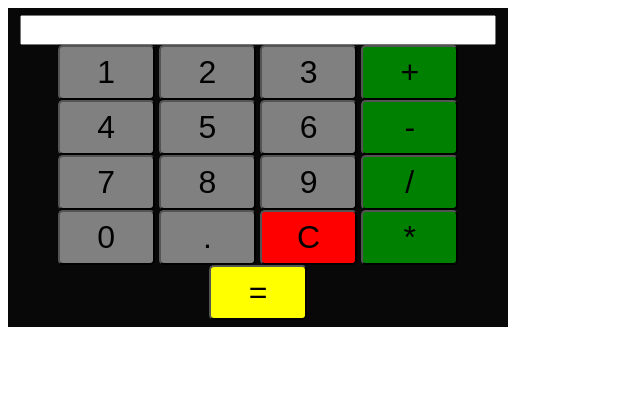
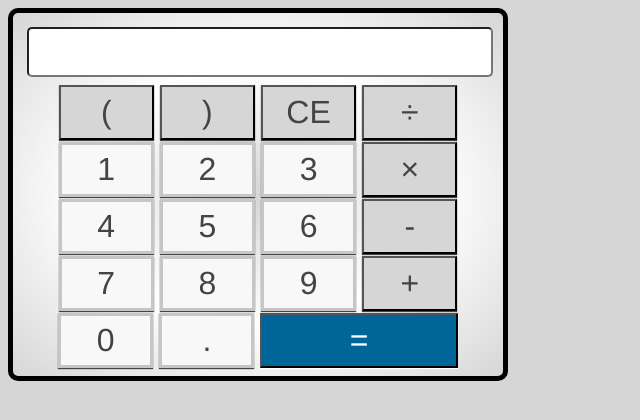
Before and after one commit to KovacevicAleksa/Calculator, a plain HTML site: page Calculator/index.html in a window 1280 px wide. Shown: the whole page, without its empty margins (0-640 px from the left). Drawn offline with Linux system fonts and the light colour scheme.

Commit message:
Add files via upload
v1.0

```diff
--- a/Calculator/index.html
+++ b/Calculator/index.html
@@ -2,6 +2,7 @@
 <html>
 <head>
     <title>Calculator Project</title>
+    <link rel="stylesheet" href="https://cdnjs.cloudflare.com/ajax/libs/font-awesome/4.7.0/css/font-awesome.min.css">
      <link rel="stylesheet" href="main.css" type="text/css">
         <script src="main.js" type="text/javascript"></script>
 </head>
@@ -11,28 +12,44 @@
 
 <form name="case">
   <input name="display" id="display" value="">
+    <input type="button" class="oper" value="(" onclick="runLB()">
+    <input type="button" class="oper" value=")" onclick="runRB()">
+    <input type="button" id="back" 	class="oper" 	value="CE" onclick="runBack()">
+   <input type="button" id="divide" 	class="oper" 	value="÷" onclick="runDivide()" >
+
+
 
     <input type="button" class="digit" value="1" onclick="run1()">
     <input type="button" class="digit" value="2" onclick="run2()">
     <input type="button" class="digit" value="3" onclick="run3()">
-    <input type="button" id="plus" 	class="oper" 	value="+"  onclick="runPlus()">
+    <input type="button" id="multiply" 	class="oper" 	value="×" onclick="runMultiply()">
+
+
 
     <input type="button" class="digit" value="4" onclick="run4()">
     <input type="button" class="digit" value="5" onclick="run5()">
     <input type="button" class="digit" value="6" onclick="run6()">
     <input type="button" id="minus" 	class="oper" 	value="-" onclick="runMinus()" >
 
+
+
+
     <input type="button" class="digit" value="7" onclick="run7()">
     <input type="button" class="digit" value="8" onclick="run8()">
     <input type="button" class="digit" value="9" onclick="run9()">
-    <input type="button" id="divide" 	class="oper" 	value="/" onclick="runDivide()" >
+    <input type="button" id="plus" 	class="oper" 	value="+"  onclick="runPlus()">
+
+
+
 
     <input type="button" class="digit" value="0" onclick="run0()">
     <input type="button" id="comma" class="digit" value="." onclick="runComma()">
-    <input type="button" id="clearMem" class="oper" value="C" onclick="runC()">
+    <input type="button" id="equal" 	class="oper"	value="=" onclick="runEquals()">
 
-    <input type="button" id="multiply" 	class="oper" 	value="*" onclick="runMultiply()">
-	<input type="button" id="equal" 	class="oper"	value="=" onclick="runEquals()">
+
+
+
+
 
 
 
--- a/Calculator/main.css
+++ b/Calculator/main.css
@@ -1,3 +1,4 @@
+
 
 not (display) {
 	margin: 0;
@@ -9,7 +10,7 @@ not (display) {
 	background: transparent;
 }
 body {
-	line-height: 1;
+
 }
 ul {
 	list-style: none;
@@ -17,41 +18,61 @@ ul {
 
 body {
 	width: 500px;
+	background-color: #d6d6d6;
+
+
 }
 form {
-	background-color: 080808;
+    background-image: radial-gradient(#d6d6d6,white, #d6d6d6);
 	text-align: center;
 	padding: 7px;
+	align-content: center;
+	border-radius: 10px;
+    border: 5px solid black;
+
 
 }
-
 #display {
 	width: 98%;
-	height: 30px;
+	height: 50px;
 	text-align: right;
-	font-size: 1.5rem;
+	font-size: 3rem;
+    margin: 7px;
+	border-radius: 5px;
+
+
+
 }
 .digit {
 	font-size: 2rem;
-	background-color: 	gray;
+	background-color: 	#f8f8f8;
 	height: 55px;
 	width: 20%;
-	border-radius: 5px;
+    border: 3px solid #c6c6c6;
 	display: inline-block;
-	padding: 5px;
+	box-shadow: 0 1px 1px;
+	color:#444;
+	font-family: Roboto-Regular,helvetica,arial,sans-serif;
+	margin: 1px;
+
+
+
 }
 .oper {
 	font-size: 2rem;
-	background-color:green ;
+	background-color: #d6d6d6;
 	height: 55px;
 	width: 20%;
-	border-radius: 5px;
+	color: #444;
 	display: inline-block;
-	padding: 5px;
-}
-#clearMem {
-	background-color: red;
+	margin: 1px;
+	box-shadow: 0 1px 1px;
+	font-family: Roboto-Regular,helvetica,arial,sans-serif;
+
 }
 #equal {
-	background-color: yellow;
+	background-color:#006699 ;
+	color: white;
+	width: 41.5%;
+
 }
--- a/Calculator/main.js
+++ b/Calculator/main.js
@@ -1,3 +1,11 @@
+
+function runLB(){
+		document.case.display.value += "("
+}
+function runRB(){
+		document.case.display.value += ")"
+}
+
 function run1(){
 
 	document.case.display.value += "1"
@@ -63,6 +71,10 @@ function runComma(){
 
 	document.case.display.value += "."
 };
+function runBack(){
+	var val = document.case.display.value.slice(0, -1);
+    document.case.display.value = val;
+};
 
 function runC(){
 
@@ -77,4 +89,5 @@ function runEquals() {
 	var equals = eval(document.case.display.value)
 	document.case.display.value = equals;
 }
+
 }
```
